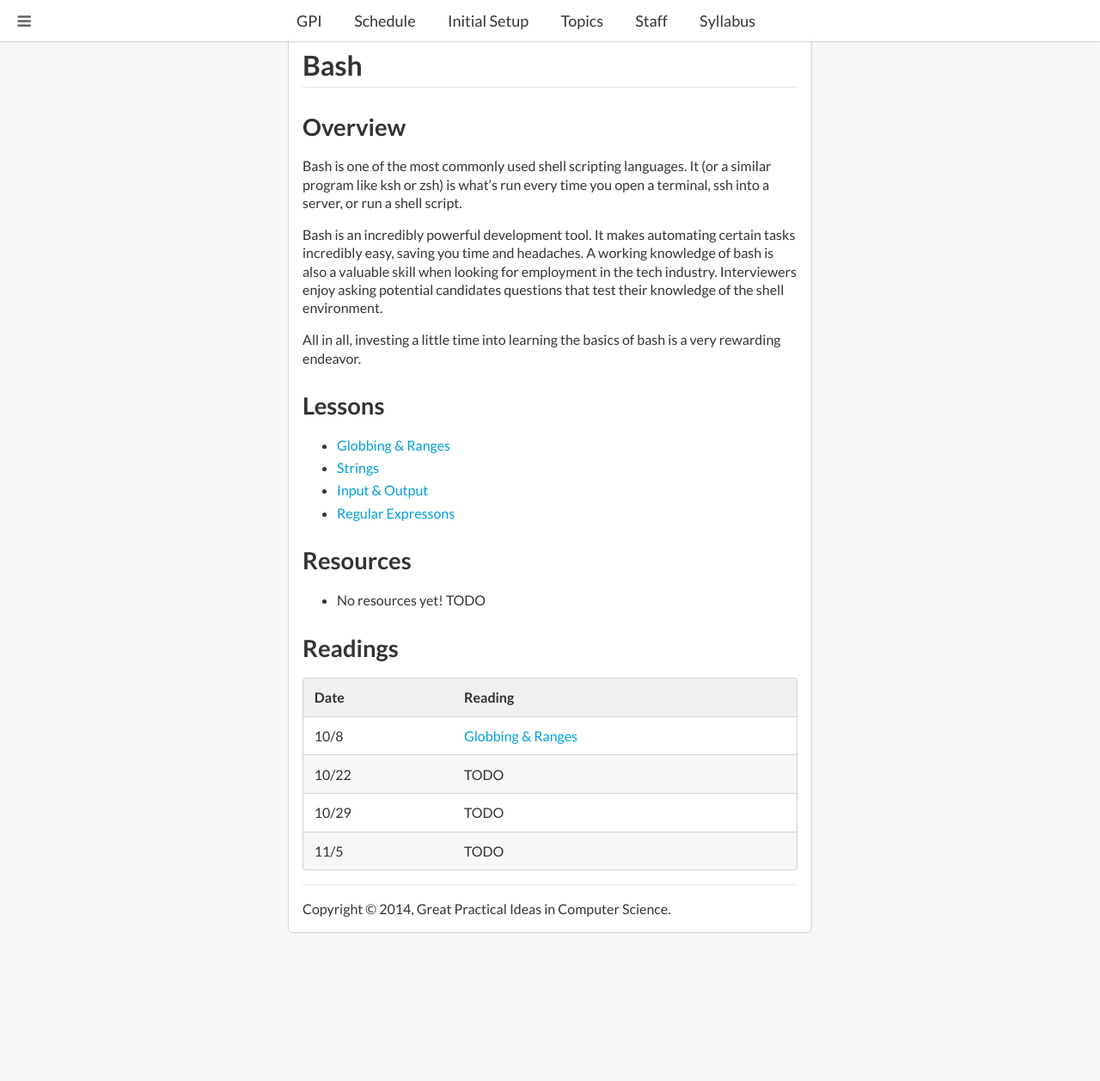
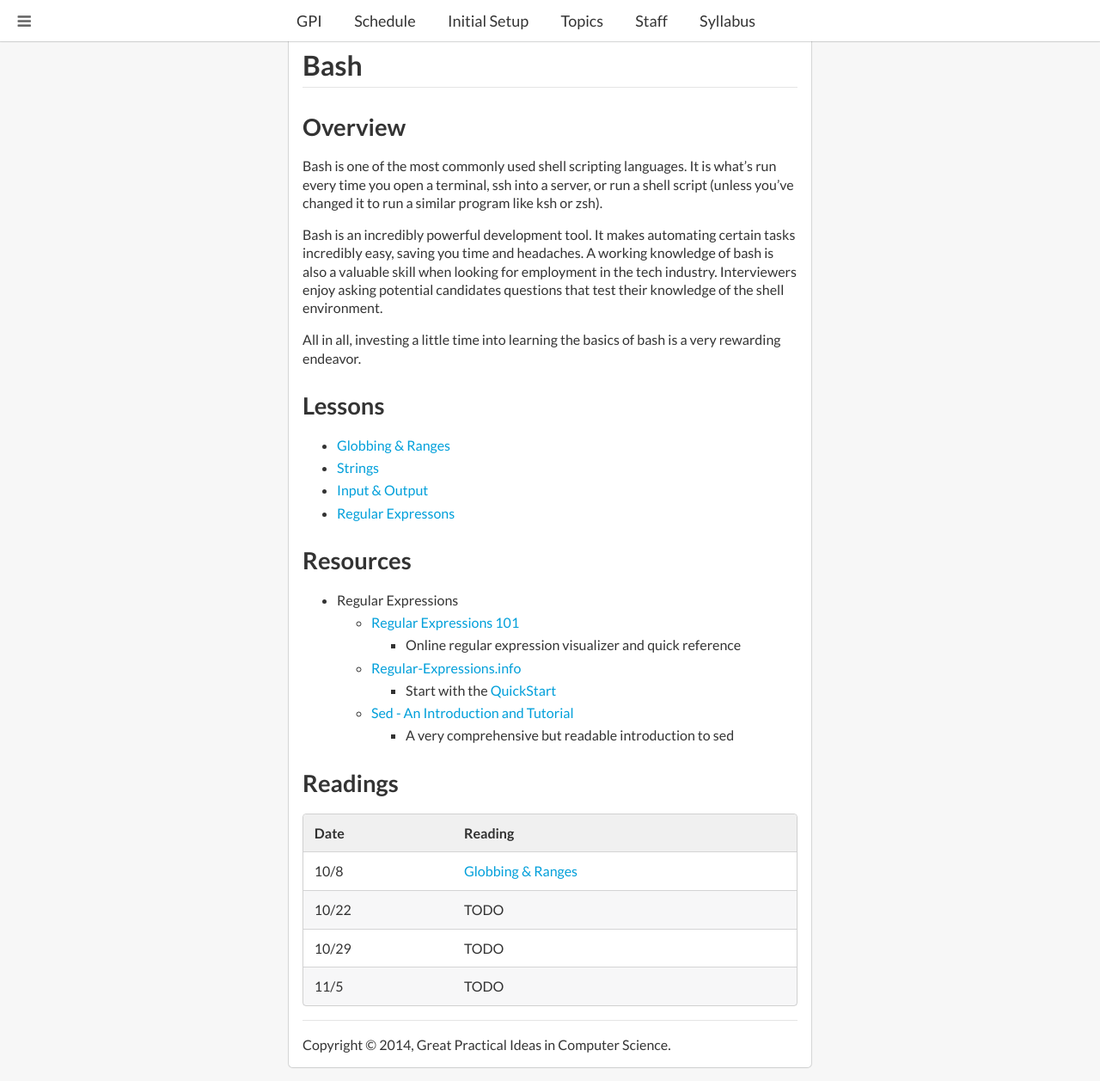
Before and after one commit to cmugpi/cmugpi.github.io, a Jekyll site: the page built from topics/bash/index.md, in a window 1280 px wide and 1257 px high. Shown: the whole window at 86% size. Built offline with Jekyll 4.4.1, drawn with Linux system fonts in a browser that asks for light colours; nearby versions of some CDN libraries.

Commit message:
Added bash regex resources

```diff
--- a/topics/bash/index.md
+++ b/topics/bash/index.md
@@ -15,9 +15,9 @@ order: 3
 
 ## Overview
 
-Bash is one of the most commonly used shell scripting languages. It (or a
-similar program like ksh or zsh) is what's run every time you open a terminal,
-ssh into a server, or run a shell script.
+Bash is one of the most commonly used shell scripting languages. It is what's
+run every time you open a terminal, ssh into a server, or run a shell script
+(unless you've changed it to run a similar program like ksh or zsh).
 
 Bash is an incredibly powerful development tool. It makes automating certain
 tasks incredibly easy, saving you time and headaches. A working knowledge of
@@ -42,7 +42,18 @@ rewarding endeavor.
 
 ## Resources
 
-- No resources yet! TODO
+- Regular Expressions
+  - [Regular Expressions 101][regex101]
+    - Online regular expression visualizer and quick reference
+  - [Regular-Expressions.info][regex-info]
+    - Start with the [QuickStart][regex-info-qs]
+  - [Sed - An Introduction and Tutorial][sed]
+    - A very comprehensive but readable introduction to sed
+
+[regex101]: https://regex101.com/
+[regex-info]: http://www.regular-expressions.info/
+[regex-info-qs]: http://www.regular-expressions.info/quickstart.html
+[sed]: http://www.grymoire.com/Unix/Sed.html
 
 ## Readings
 
```
